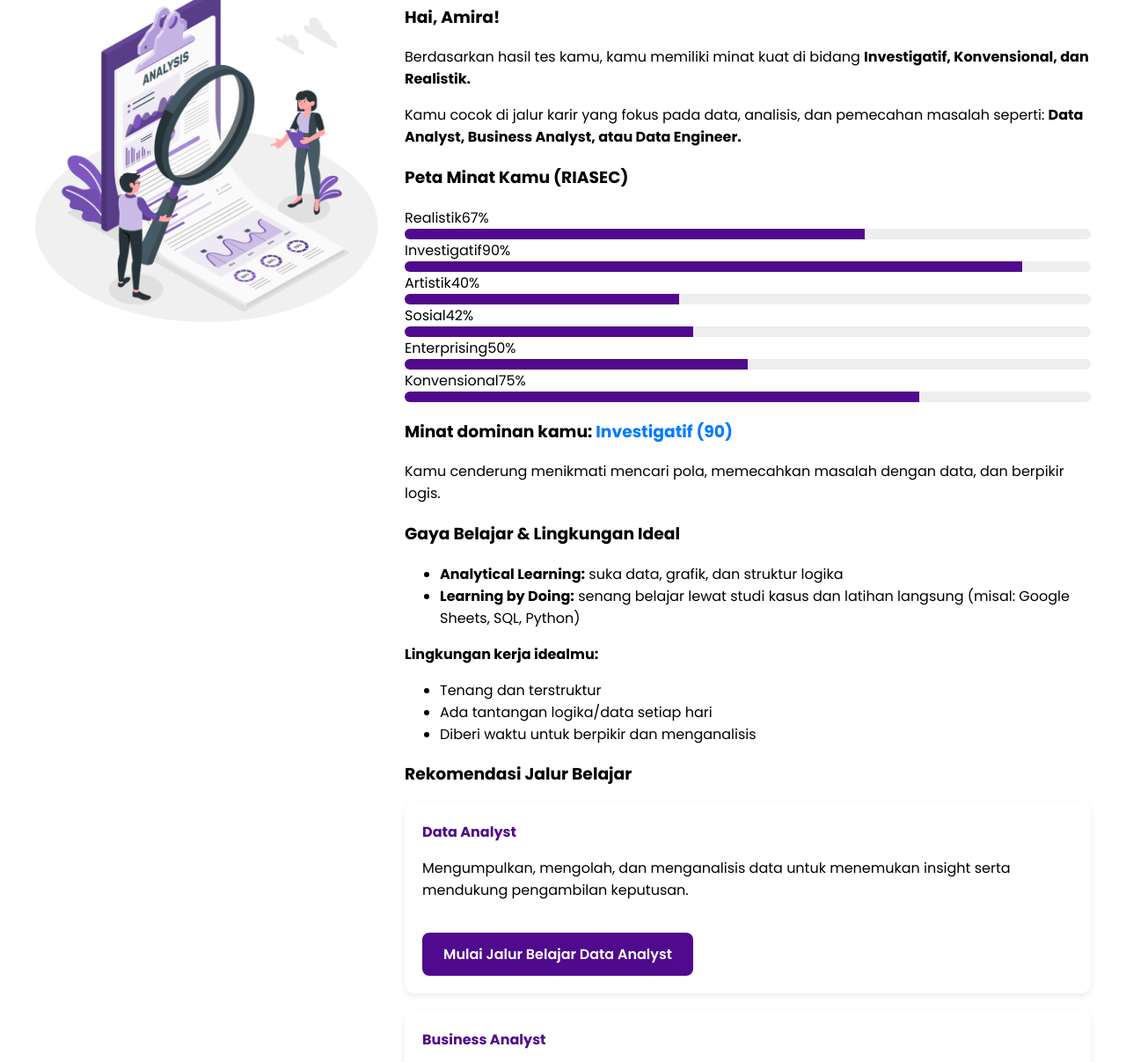
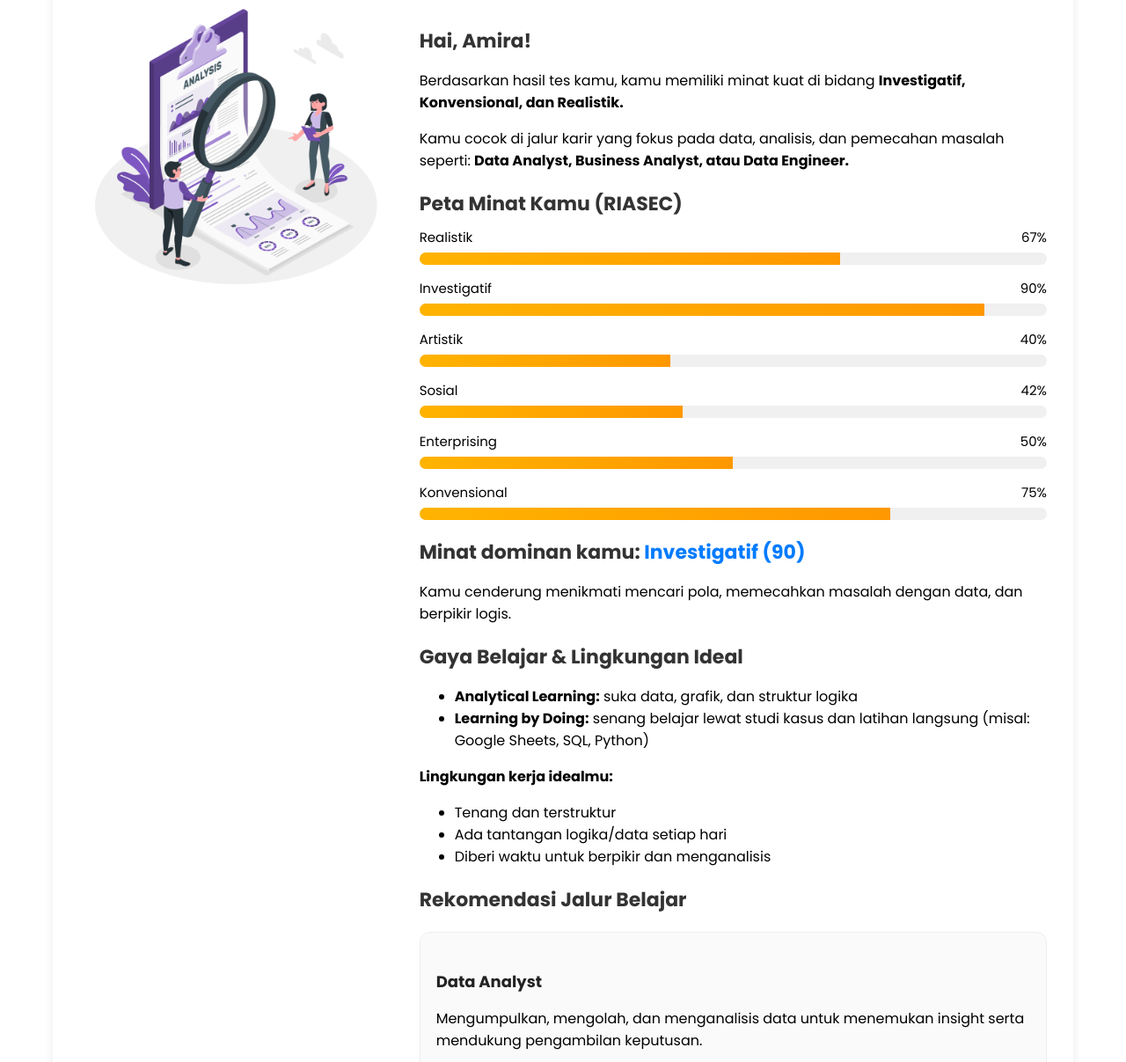
Before and after one commit to amirafathinah/zenius, a plain HTML site: page hasil.html in a window 1280 px wide. Shown: the part 258-1465 px from the top of the page at 88% size. Drawn offline with Linux system fonts and the light colour scheme.

Commit message:
Update hasil.css

```diff
--- a/hasil.css
+++ b/hasil.css
@@ -1,102 +1,107 @@
 .hasil-container {
-  padding: 40px;
-  max-width: 1200px;
-  margin: auto;
+  max-width: 1100px;
+  margin: 40px auto;
+  padding: 30px;
+  background: #ffffff;
+  border-radius: 16px;
+  box-shadow: 0 4px 12px rgba(0,0,0,0.08);
+  font-family: inherit;
 }
 
-.hasil-container h2 {
+.hasil-header h2 {
+  margin-bottom: 24px;
+  font-size: 28px;
+  font-weight: bold;
+  color: #222;
   text-align: center;
-  margin-bottom: 40px;
-  font-weight: 700;
-  color: #500a8d;
 }
 
-/* Flex pakai Grid */
 .hasil-flex {
-  display: grid;
-  grid-template-columns: 1fr 2fr;
+  display: flex;
   gap: 30px;
+  flex-wrap: wrap;
 }
 
-/* Ilustrasi kiri */
 .hasil-left {
+  flex: 1;
   display: flex;
   justify-content: center;
   align-items: flex-start;
 }
 
 .hasil-left img {
-  max-width: 100%;
+  width: 90%;
+  max-width: 350px;
   border-radius: 12px;
 }
 
-/* Info kanan */
-.hasil-info h3 {
-  margin-top: 20px;
-  color: #500a8d;
+.hasil-right {
+  flex: 2;
 }
 
-.progress-group {
-  margin: 10px 0;
+.hasil-right h3 {
+  font-size: 22px;
+  margin: 20px 0 10px;
+  color: #333;
+}
+
+.progress-item {
+  margin-bottom: 15px;
+}
+
+.progress-label {
   display: flex;
-  align-items: center;
-  gap: 10px;
+  justify-content: space-between;
+  margin-bottom: 6px;
+  font-size: 15px;
+  font-weight: 500;
 }
 
 .progress-bar {
-  flex: 1;
-  background: #eee;
-  border-radius: 8px;
+  background: #f0f0f0;
+  border-radius: 20px;
   overflow: hidden;
-  height: 12px;
+  height: 14px;
 }
 
-.progress-bar div {
-  height: 12px;
-  background: #500a8d;
-}
-
-.highlight {
-  color: #500a8d;
-  font-weight: 700;
-}
-
-/* Rekomendasi (full bawah) */
-.hasil-rekomendasi {
-  grid-column: 1 / span 2; /* full width */
-  margin-top: 30px;
-}
-
-.hasil-rekomendasi h3 {
-  margin-bottom: 20px;
-  color: #500a8d;
+.progress-fill {
+  height: 100%;
+  background: linear-gradient(90deg, #ffb300, #ff9800);
+  transition: width 0.4s ease;
 }
 
 .role-card {
-  background: #fff;
-  padding: 20px;
+  border: 1px solid #eee;
+  padding: 18px;
+  margin: 20px 0;
   border-radius: 12px;
-  box-shadow: 0 3px 8px rgba(0,0,0,0.08);
-  margin-bottom: 20px;
+  background: #fafafa;
+  transition: transform 0.2s ease;
+}
+
+.role-card:hover {
+  transform: translateY(-3px);
+  box-shadow: 0 2px 10px rgba(0,0,0,0.05);
 }
 
 .role-card h4 {
-  margin: 0 0 10px;
-  color: #500a8d;
+  margin-bottom: 8px;
+  color: #222;
+  font-size: 18px;
 }
 
 .back-home {
   display: inline-block;
   margin-top: 20px;
-  padding: 12px 24px;
+  padding: 12px 22px;
+  border-radius: 10px;
   background: #500a8d;
   color: #fff;
   text-decoration: none;
-  border-radius: 8px;
   font-weight: 600;
-  transition: 0.2s;
+  transition: background 0.3s ease;
 }
 
 .back-home:hover {
-  background: #3a076a;
+  background: #500a8d;
 }
```
